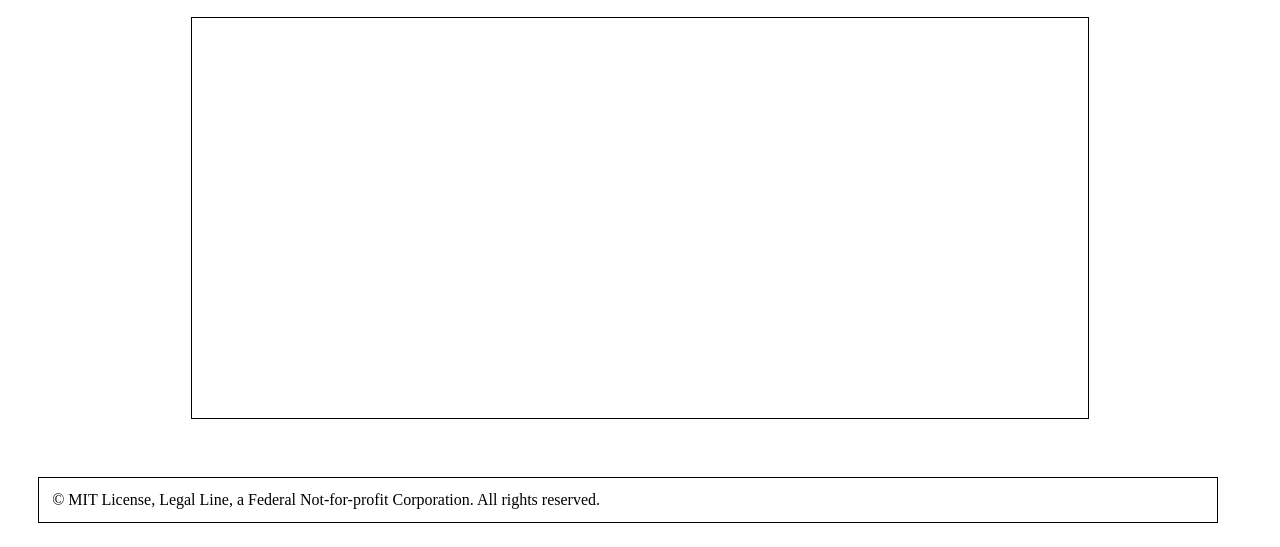
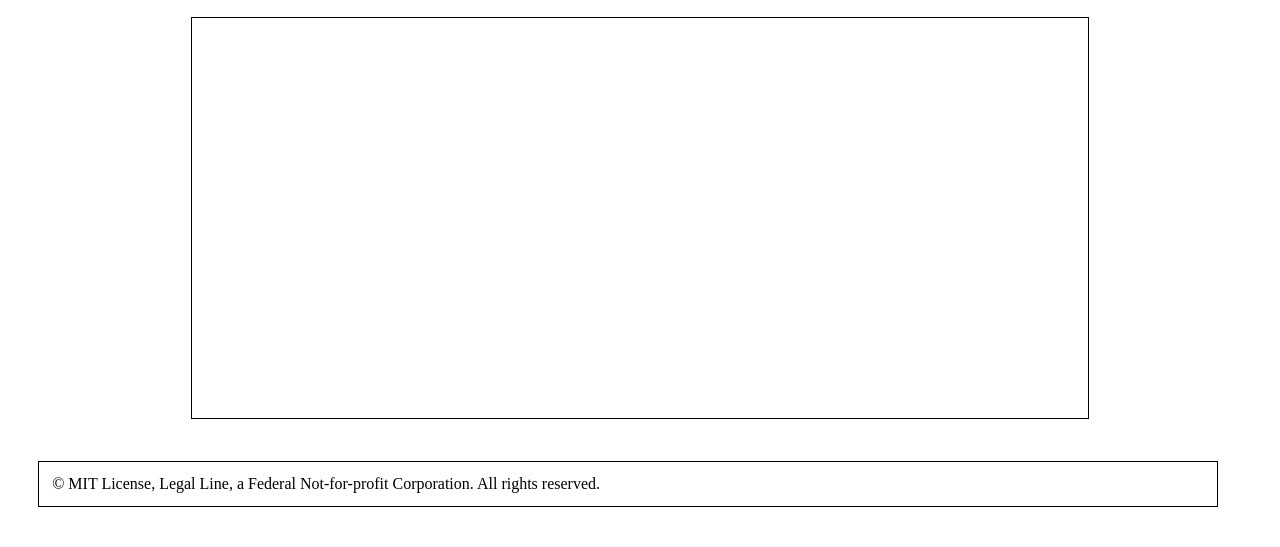
Before and after one commit to MayPyone/Awesome-books, a website: page index.html in a window 1280 px wide. Shown: the part 211-758 px from the top of the page. Drawn offline with Linux system fonts and the light colour scheme.

Commit message:
Update style.css

```diff
--- a/style.css
+++ b/style.css
@@ -95,7 +95,7 @@ footer {
   border: 1px solid black;
   padding: 1%;
   position: absolute;
-  top: 43rem;
+  top: 42rem;
   width: 90%;
   margin-left: 3%;
   margin-bottom: 2%;
```
